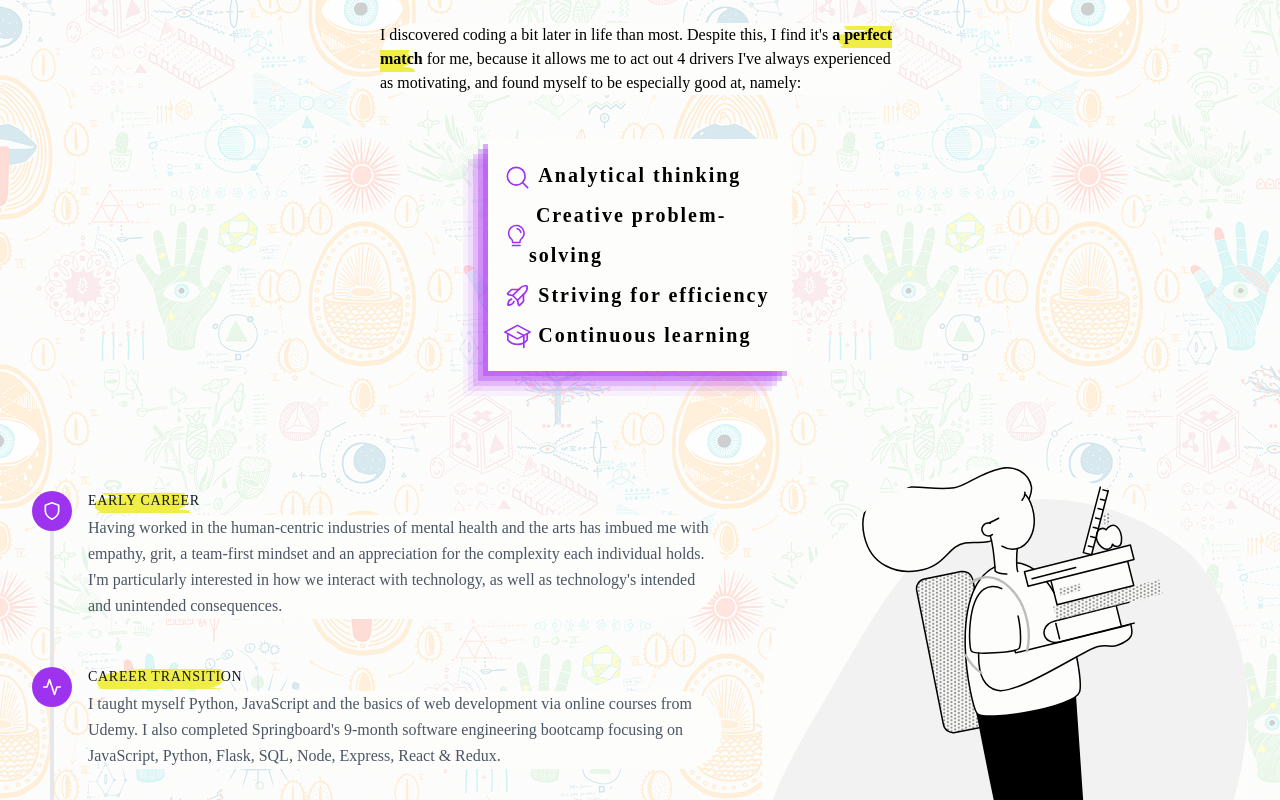
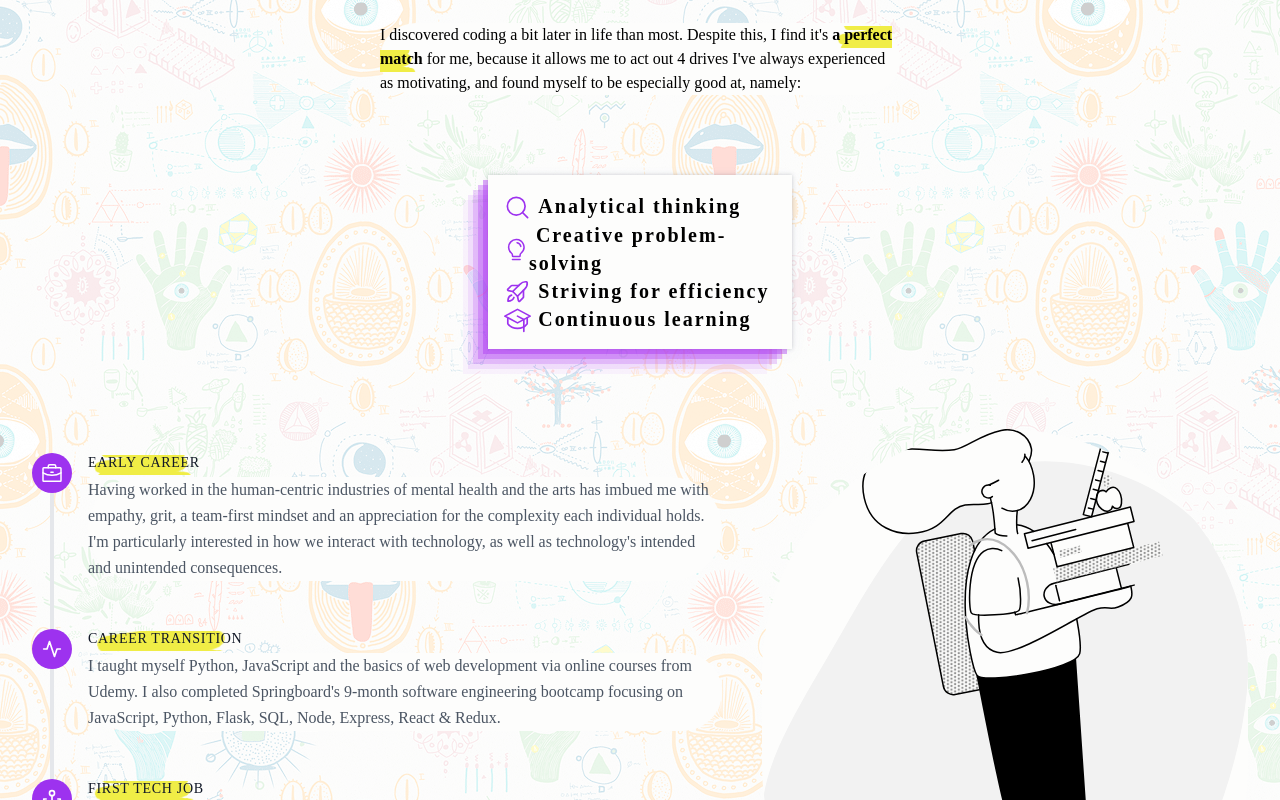
Before and after one commit to sanspanic/portfolio-page, a React (Create React App) app: page /about in a window 1280 px wide. Shown: the part 140-940 px from the top of the page. Built offline with nearby package versions, Linux system fonts and the light colour scheme; a web font is replaced by a local one.

Commit message:
optimise about page

```diff
--- a/src/About/CodingBulletPoints.js
+++ b/src/About/CodingBulletPoints.js
@@ -9,17 +9,15 @@ import {
 const CodingBulletPoints = () => {
   return (
     <div className="max-w-prose mx-auto">
-      <p className="bg-faded-white rounded-full">
+      <p className="bg-faded-white rounded-full mb-20">
         I discovered coding a bit later in life than most. Despite this, I find
         it's{" "}
         <span className="highlight font-open font-bold">a perfect match</span>{" "}
-        for me, because it allows me to act out 4 drivers I've always
-        experienced as motivating, and found myself to be especially good at,
-        namely:
+        for me, because it allows me to act out 4 drives I've always experienced
+        as motivating, and found myself to be especially good at, namely:
       </p>
-      <br></br>
-      <div className="mx-auto w-7/12 bg-faded-white p-4 fancy-border mt-5">
-        <ul className="text-xl font-roboto tracking-widest font-bold leading-loose">
+      <div className="mx-auto sm:w-9/12 md:w-7/12 bg-faded-white p-4 fancy-border mt-5">
+        <ul className="text-lg sm:text-xl font-roboto tracking-widest font-bold leading-loose">
           <li className="flex items-center">
             <span className="col-span-1">
               <MagnifyingGlass className="text-neon-purple inline" size={27} />
@@ -36,7 +34,7 @@ const CodingBulletPoints = () => {
           </li>
           <li className="flex items-center">
             <GraduationCap size={27} className="text-neon-purple inline" />
-             <span> Continuous learning</span>
+            <span> Continuous learning</span>
           </li>
         </ul>
       </div>
--- a/src/About/Timeline.js
+++ b/src/About/Timeline.js
@@ -1,11 +1,12 @@
 import React from "react";
 import WomanSchool from "../SVGs/WomanSchool";
 import WomanDirections from "../SVGs/WomanDirections";
+import { Briefcase, Target } from "phosphor-react";
 
 const Timeline = () => {
   return (
     <section className="text-gray-600 body-font">
-      <div className="container px-5 py-24 mx-auto">
+      <div className="container px-5 pt-20 pb-40 sm:pb-20 mx-auto">
         <div className="flex flex-col md:flex-row w-full">
           <div className="lg:w-3/5 md:w-1/2 md:pr-10 md:py-6">
             <div className="flex relative pb-12">
@@ -13,7 +14,7 @@ const Timeline = () => {
                 <div className="h-full w-1 bg-gray-200 pointer-events-none"></div>
               </div>
               <div className="flex-shrink-0 w-10 h-10 rounded-full bg-neon-purple inline-flex items-center justify-center text-white relative z-10">
-                <svg
+                {/*                 <svg
                   fill="none"
                   stroke="currentColor"
                   stroke-linecap="round"
@@ -23,7 +24,8 @@ const Timeline = () => {
                   viewBox="0 0 24 24"
                 >
                   <path d="M12 22s8-4 8-10V5l-8-3-8 3v7c0 6 8 10 8 10z"></path>
-                </svg>
+                </svg> */}
+                <Briefcase size={24} />
               </div>
               <div className="flex-grow pl-4">
                 <h2 className="font-medium title-font text-sm text-gray-900 mb-1 tracking-wider">
@@ -129,7 +131,7 @@ const Timeline = () => {
             </div> */}
             <div className="flex relative">
               <div className="flex-shrink-0 w-10 h-10 rounded-full bg-neon-purple inline-flex items-center justify-center text-white relative z-10">
-                <svg
+                {/*                 <svg
                   fill="none"
                   stroke="currentColor"
                   stroke-linecap="round"
@@ -140,7 +142,8 @@ const Timeline = () => {
                 >
                   <path d="M22 11.08V12a10 10 0 11-5.93-9.14"></path>
                   <path d="M22 4L12 14.01l-3-3"></path>
-                </svg>
+                </svg> */}
+                <Target size={24} />
               </div>
               <div className="flex-grow pl-4">
                 <h2 className="font-medium title-font text-sm text-gray-900 mb-1 tracking-wider">
--- a/src/App.css
+++ b/src/App.css
@@ -34,7 +34,9 @@
 .fancy-border {
   box-shadow: rgba(169, 46, 240, 0.4) -5px 5px,
     rgba(169, 46, 240, 0.3) -10px 10px, rgba(169, 46, 240, 0.2) -15px 15px,
-    rgba(169, 46, 240, 0.1) -20px 20px, rgba(169, 46, 240, 0.05) -25px 25px;
+    rgba(169, 46, 240, 0.1) -20px 20px, rgba(169, 46, 240, 0.05) -25px 25px,
+    rgba(67, 71, 85, 0.27) 0px 0px 0.25em,
+    rgba(90, 125, 188, 0.05) 0px 0.25em 1em;
 }
 
 .navbar ul a:hover {
--- a/tailwind.config.js
+++ b/tailwind.config.js
@@ -7,6 +7,7 @@ module.exports = {
         "neon-purple": "#9d32ef",
         "neon-yellow": "#F0ED46",
         "faded-white": "#fdfdfc",
+        "pastel-orange": "#ffbc54",
       },
       fontFamily: {
         monocut: ["Cutive Mono"],
```
